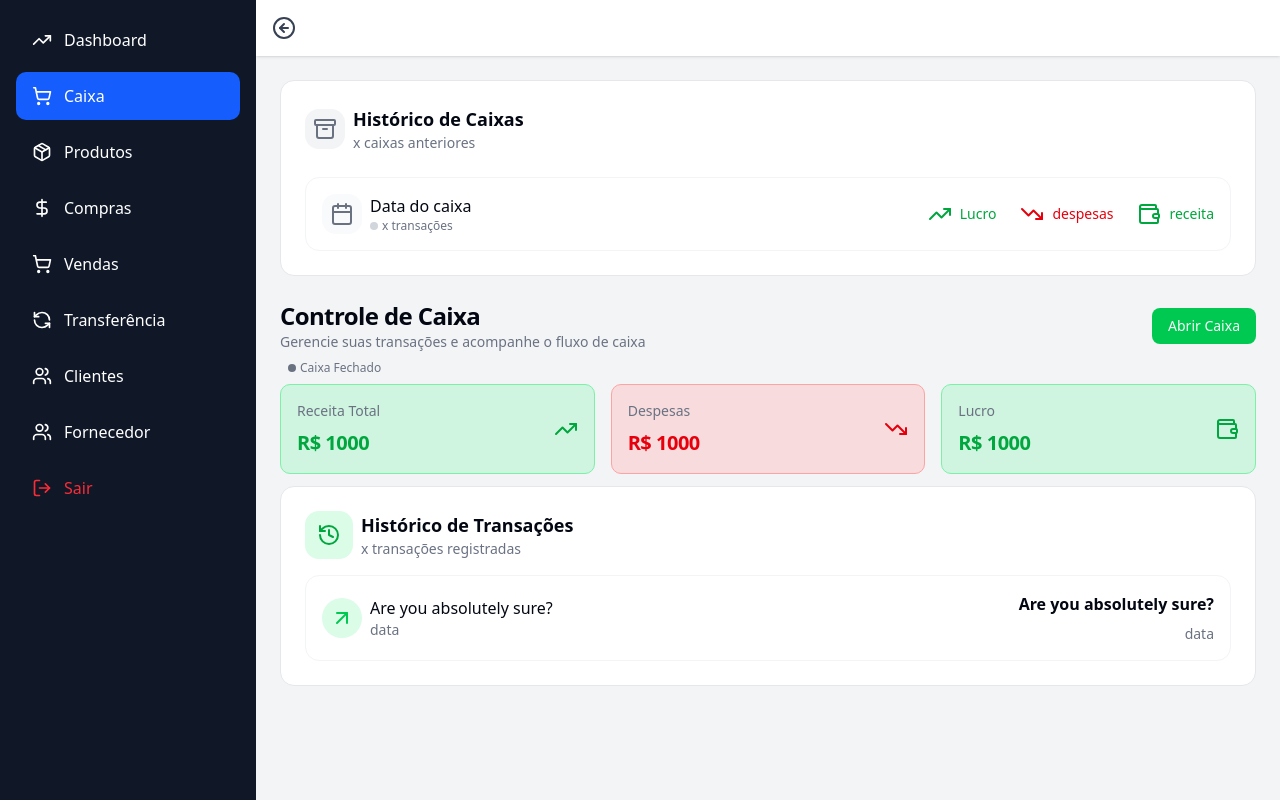
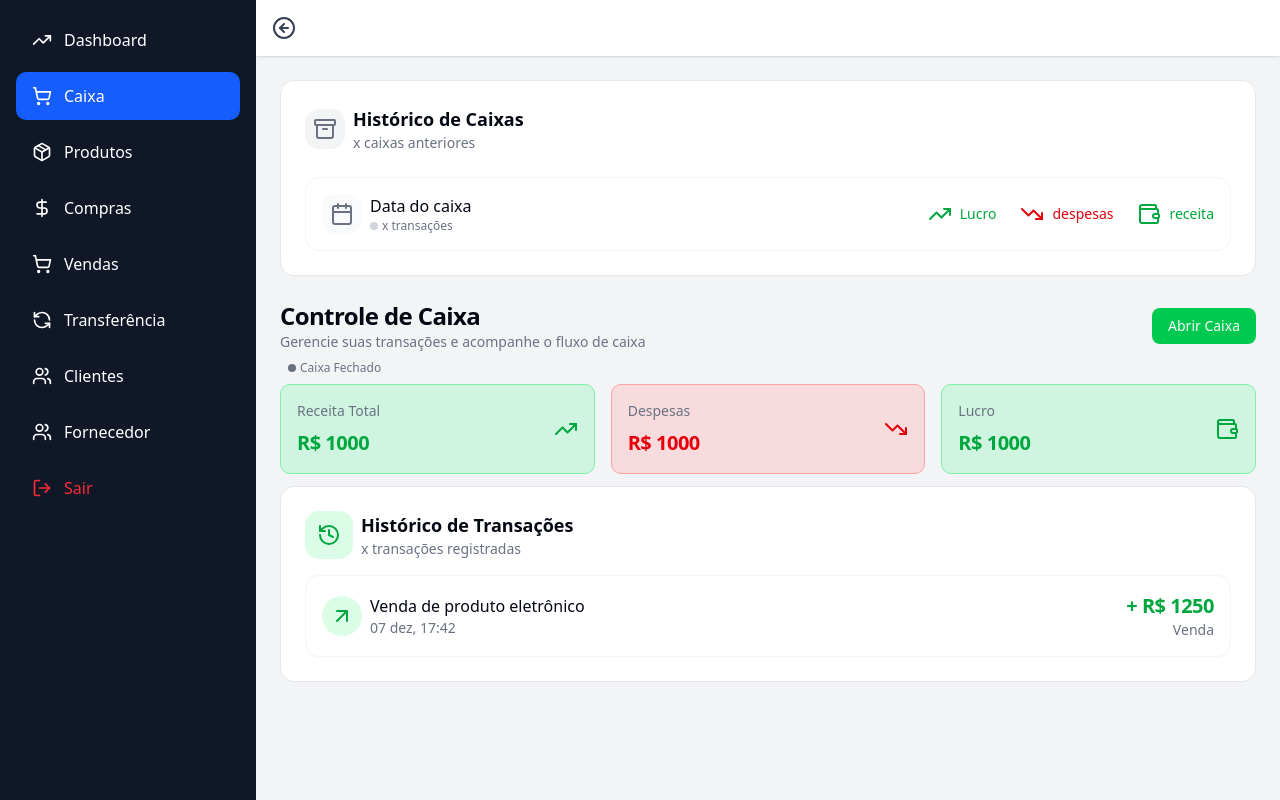
Before and after one commit to luannpl/ferro-velho, a Next.js app: page /caixa in a window 1280 px wide. Built offline with nearby package versions, Linux system fonts and the light colour scheme.

Commit message:
feat: passando paramtros do card InfoTransacao

```diff
--- a/src/app/(home)/caixa/page.tsx
+++ b/src/app/(home)/caixa/page.tsx
@@ -2,7 +2,7 @@
 import { Button } from "@/components/ui/button";
 import { useState } from "react";
 import CardInfo from "@/components/CardInfo";
-import { Archive, History, TrendingDown, TrendingUp, Wallet } from "lucide-react";
+import { Archive, ArrowUpRight, History, TrendingDown, TrendingUp, Wallet } from "lucide-react";
 import InfoTransacao from "@/components/InfoTransacao";
 import InfoHistory from "@/components/InfoHistory";
 
@@ -61,7 +61,7 @@ export default function Caixa() {
                         </div>
                     </div>
                     <div className="mt-4">
-                        <InfoTransacao />
+                        <InfoTransacao title="Venda de produto eletrônico" valor={1250} tipo="Venda" data="07 dez, 17:42" icon={<ArrowUpRight />} bgColorIcon="bg-green-100" textColorIcon="text-green-600" textColorValue="text-green-600"/>
                     </div>
                 </div>
             </section>
--- a/src/app/(home)/produtos/page.tsx
+++ b/src/app/(home)/produtos/page.tsx
@@ -285,12 +285,19 @@ export default function ProdutosPage() {
 
           {editProduct && (
             <div className='grid grid-cols-2 gap-4'>
+              <div>Nome: </div>
               <input type="text" placeholder="Nome" className="border rounded px-3 py-2"
                 value={editProduct.name} onChange={(e) => setEditProduct({ ...editProduct, name: e.target.value })} />
+
+              <div>Categoria: </div>
               <input type="text" placeholder="Categoria" className="border rounded px-3 py-2"
                 value={editProduct.category} onChange={(e) => setEditProduct({ ...editProduct, category: e.target.value })} />
+
+              <div>Preço por kg: </div>
               <input type="number" placeholder="Preço por kg" className="border rounded px-3 py-2"
                 value={editProduct.pricePerKg} onChange={(e) => setEditProduct({ ...editProduct, pricePerKg: Number(e.target.value) })} />
+
+              <div>Quantidade no Estoque: </div>
               <input type="number" placeholder="Quantidade no Estoque" className="border rounded px-3 py-2"
                 value={editProduct.stock} onChange={(e) => setEditProduct({ ...editProduct, stock: Number(e.target.value) })} />
             </div>
--- a/src/components/InfoTransacao/index.tsx
+++ b/src/components/InfoTransacao/index.tsx
@@ -1,17 +1,37 @@
 import { ArrowUpRight } from "lucide-react";
 
-export default function InfoTransacao() {
+interface InfoTransacaoProps {
+    title: string;
+    valor: number;
+    tipo: string;
+    data: string;
+    icon: React.ReactNode;
+    bgColorIcon: string;
+    textColorIcon: string;
+    textColorValue: string;
+}
+
+export default function InfoTransacao({
+    title,
+    valor,
+    tipo,
+    data,
+    icon,
+    bgColorIcon,
+    textColorIcon,
+    textColorValue
+}: InfoTransacaoProps) {
     return (
         <div className="rounded-xl border border-gray-100 p-4 flex flex-col w-full">
             <div className="flex items-center">
-                <div className="rounded-full bg-green-100 text-green-500 p-2"><ArrowUpRight /></div>
+                <div className={`rounded-full p-2 ${bgColorIcon} ${textColorIcon}`}>{icon}</div>
                 <div className="ml-2">
-                    <div>Are you absolutely sure?</div>
-                    <p className="text-muted-foreground text-sm">data</p>
+                    <div>{title}</div>
+                    <p className="text-muted-foreground text-sm">{data}</p>
                 </div>
-                <div className="ml-auto flex flex-col items-end gap-2">
-                    <div className="font-semibold">Are you absolutely sure?</div>
-                    <p className="text-muted-foreground text-sm">data</p>
+                <div className="ml-auto flex flex-col items-end">
+                    <h4 className={`scroll-m-20 text-xl font-semibold tracking-tight ${textColorValue}`}>+ R$ {valor}</h4>
+                    <p className="text-muted-foreground text-sm">{tipo}</p>
                 </div>
             </div>
         </div>
--- a/tsconfig.json
+++ b/tsconfig.json
@@ -15,7 +15,7 @@
     "moduleResolution": "bundler",
     "resolveJsonModule": true,
     "isolatedModules": true,
-    "jsx": "react-jsx",
+    "jsx": "preserve",
     "incremental": true,
     "plugins": [
       {
```
